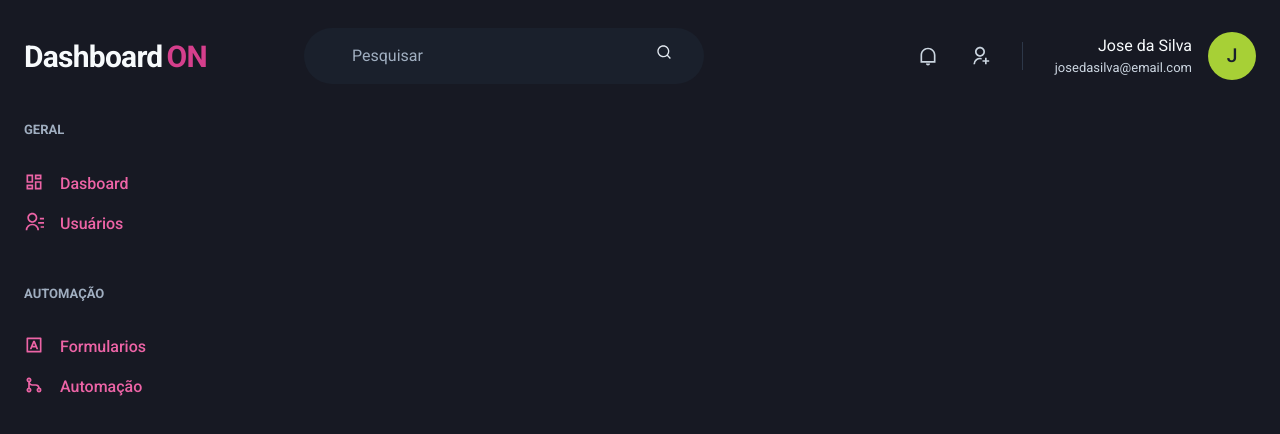
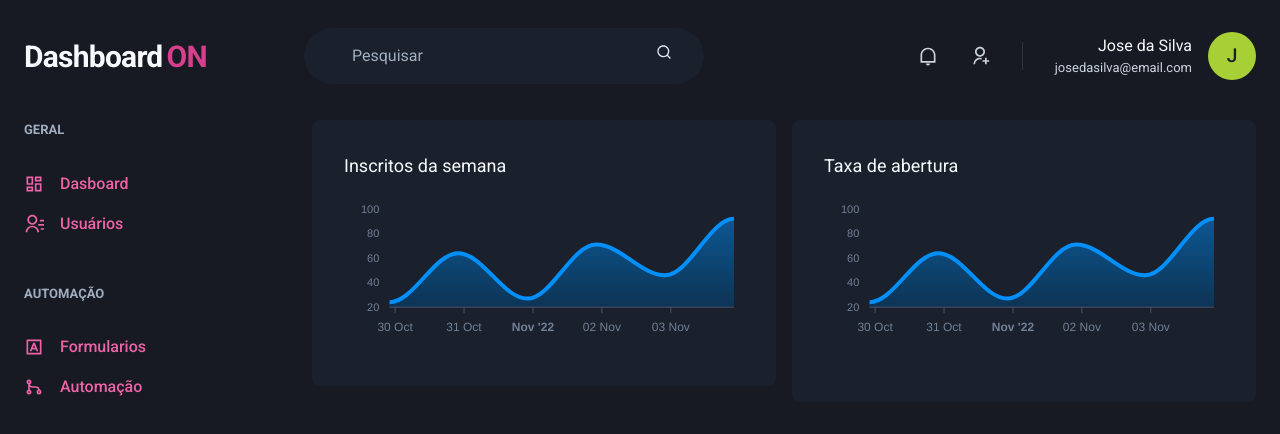
Before and after one commit to icaPR/dashbo, a Next.js app: page /dashboard in a window 1280 px wide. Shown: the top 434 px of the page. Built offline with nearby package versions, Linux system fonts and the light colour scheme.

Commit message:
feat: charts added to the dashboard

```diff
--- a/package.json
+++ b/package.json
@@ -16,9 +16,11 @@
     "@types/node": "18.11.9",
     "@types/react": "18.0.24",
     "@types/react-dom": "18.0.8",
+    "apexcharts": "^3.36.1",
     "framer-motion": "^7.6.4",
     "next": "13.0.1",
     "react": "18.2.0",
+    "react-apexcharts": "^1.4.0",
     "react-dom": "18.2.0",
     "react-icons": "^4.6.0",
     "typescript": "4.8.4"
--- a/src/components/Sidebar.tsx
+++ b/src/components/Sidebar.tsx
@@ -15,13 +15,13 @@ export function Sidebar() {
             GERAL
           </Text>
           <Stack spacing="4" mt="8" align="stretch">
-            <Link display="flex" color="pink.400">
+            <Link display="flex" alignItems="center" color="pink.400">
               <Icon as={RiDashboardLine} fontSize="20" />
               <Text ml="4" fontWeight="medium">
                 Dasboard
               </Text>
             </Link>
-            <Link display="flex" color="pink.400">
+            <Link display="flex" alignItems="center" color="pink.400">
               <Icon as={RiContactsLine} fontSize="20" />
               <Text ml="4" fontWeight="medium">
                 Usuários
@@ -34,13 +34,13 @@ export function Sidebar() {
             AUTOMAÇÃO
           </Text>
           <Stack spacing="4" mt="8" align="stretch">
-            <Link display="flex" color="pink.400">
+            <Link display="flex" alignItems="center" color="pink.400">
               <Icon as={RiInputMethodLine} fontSize="20" />
               <Text ml="4" fontWeight="medium">
                 Formularios
               </Text>
             </Link>
-            <Link display="flex" color="pink.400">
+            <Link display="flex" alignItems="center" color="pink.400">
               <Icon as={RiGitMergeLine} fontSize="20" />
               <Text ml="4" fontWeight="medium">
                 Automação
--- a/src/pages/dashboard.tsx
+++ b/src/pages/dashboard.tsx
@@ -1,6 +1,66 @@
-import { Flex } from "@chakra-ui/react";
+import { Box, Flex, SimpleGrid, Text, theme } from "@chakra-ui/react";
+import dynamic from "next/dynamic";
 import { Header } from "../components/Header";
 import { Sidebar } from "../components/Sidebar";
+import { ApexOptions } from "apexcharts";
+
+const Chart = dynamic(() => import("react-apexcharts"), {
+  ssr: false,
+});
+
+const options: ApexOptions = {
+  chart: {
+    toolbar: {
+      show: false,
+    },
+    zoom: {
+      enabled: false,
+    },
+    foreColor: theme.colors.gray[500],
+  },
+  grid: {
+    show: false,
+  },
+  dataLabels: {
+    enabled: false,
+  },
+  tooltip: {
+    enabled: false,
+  },
+  xaxis: {
+    type: "datetime",
+    axisBorder: {
+      color: theme.colors.gray[600],
+    },
+    axisTicks: {
+      color: theme.colors.gray[600],
+    },
+    categories: [
+      "2022-10-29T22:49:00.000Z",
+      "2022-10-30T22:49:00.000Z",
+      "2022-10-31T22:49:00.000Z",
+      "2022-11-01T22:49:00.000Z",
+      "2022-11-02T22:49:00.000Z",
+      "2022-11-03T22:49:00.000Z",
+    ],
+  },
+  fill: {
+    opacity: 0.3,
+    type: "gradient",
+    gradient: {
+      shade: "dark",
+      opacityFrom: 0.7,
+      opacityTo: 0.7,
+    },
+  },
+} as const;
+
+const series = [
+  {
+    name: "series01",
+    data: [24, 64, 27, 71, 46, 92],
+  },
+];
 
 export default function DashBoard() {
   return (
@@ -8,6 +68,35 @@ export default function DashBoard() {
       <Header />
       <Flex w="100%" my="6" maxWidth={1480} mx="auto" px="6">
         <Sidebar />
+        <SimpleGrid
+          flex="1"
+          gap="4"
+          minChildWidth="320px"
+          alignItems="flex-start"
+        >
+          <Box p="8" bg="gray.800" borderRadius={8} pb="4">
+            <Text fontSize="lg" mb="4">
+              Inscritos da semana
+              <Chart
+                options={options}
+                series={series}
+                type="area"
+                height={160}
+              />
+            </Text>
+          </Box>
+          <Box p="8" bg="gray.800" borderRadius={8}>
+            <Text fontSize="lg" mb="4">
+              Taxa de abertura
+              <Chart
+                options={options}
+                series={series}
+                type="area"
+                height={160}
+              />
+            </Text>
+          </Box>
+        </SimpleGrid>
       </Flex>
     </Flex>
   );
```
Also changed, not shown: 1 other file (tests, documents, lock files or other folders).
